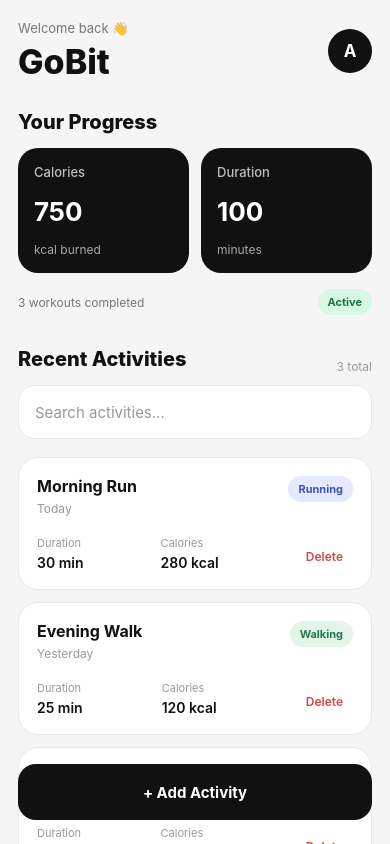
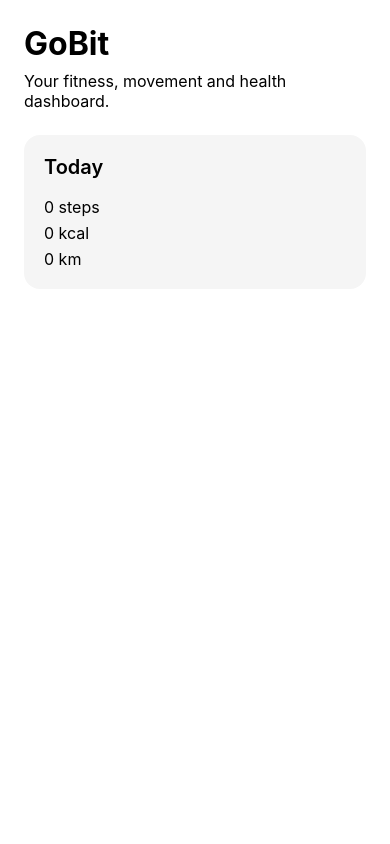
Before and after one commit to Asky03/Goobit, a React Native app: screen / in a window 390 px wide. Built offline with nearby package versions, Linux system fonts and the light colour scheme.

Commit message:
home screens widget updated

```diff
--- a/src/screens/HomeScreen.tsx
+++ b/src/screens/HomeScreen.tsx
@@ -1,375 +1,56 @@
-import React, { useMemo, useState } from "react";
-
-import {
-  Alert,
-  FlatList,
-  Pressable,
-  SafeAreaView,
-  StatusBar,
-  StyleSheet,
-  Text,
-  View,
-} from "react-native";
-
-import SummaryCard from "../components/SummaryCard";
-import ActivityCard from "../components/ActivityCard";
-import SearchBar from "../components/SearchBar";
-
-import { Activity } from "../models/Activity";
-import { colors } from "../constants/colors";
-
-const initialActivities: Activity[] = [
-  {
-    id: "1",
-    name: "Morning Run",
-    type: "Running",
-    duration: 30,
-    calories: 280,
-    date: "Today",
-  },
-
-  {
-    id: "2",
-    name: "Evening Walk",
-    type: "Walking",
-    duration: 25,
-    calories: 120,
-    date: "Yesterday",
-  },
-
-  {
-    id: "3",
-    name: "Strength Training",
-    type: "Gym",
-    duration: 45,
-    calories: 350,
-    date: "Yesterday",
-  },
-];
+import React from 'react';
+import { SafeAreaView, StyleSheet, Text, View } from 'react-native';
 
 export default function HomeScreen() {
-  const [activities, setActivities] =
-    useState<Activity[]>(initialActivities);
+  return (
+    <SafeAreaView style={styles.container}>
+      <View style={styles.content}>
+        <Text style={styles.title}>GoBit</Text>
 
-  const [search, setSearch] = useState("");
+        <Text style={styles.subtitle}>
+          Your fitness, movement and health dashboard.
+        </Text>
 
-  const totalDuration = useMemo(() => {
-    return activities.reduce(
-      (total, activity) => total + activity.duration,
-      0
-    );
-  }, [activities]);
-
-  const totalCalories = useMemo(() => {
-    return activities.reduce(
-      (total, activity) => total + activity.calories,
-      0
-    );
-  }, [activities]);
-
-  const filteredActivities = useMemo(() => {
-    const searchTerm = search.toLowerCase().trim();
-
-    if (!searchTerm) {
-      return activities;
-    }
-
-    return activities.filter((activity) => {
-      return (
-        activity.name.toLowerCase().includes(searchTerm) ||
-        activity.type.toLowerCase().includes(searchTerm)
-      );
-    });
-  }, [activities, search]);
-
-  function handleAddActivity() {
-    const newActivity: Activity = {
-      id: Date.now().toString(),
-      name: "New Workout",
-      type: "Running",
-      duration: 20,
-      calories: 180,
-      date: "Today",
-    };
-
-    setActivities((currentActivities) => [
-      newActivity,
-      ...currentActivities,
-    ]);
-  }
-
-  function handleDeleteActivity(id: string) {
-    Alert.alert(
-      "Delete activity",
-      "Are you sure you want to delete this activity?",
-      [
-        {
-          text: "Cancel",
-          style: "cancel",
-        },
-
-        {
-          text: "Delete",
-          style: "destructive",
-          onPress: () => {
-            setActivities((currentActivities) =>
-              currentActivities.filter(
-                (activity) => activity.id !== id
-              )
-            );
-          },
-        },
-      ]
-    );
-  }
-
-  return (
-    <SafeAreaView style={styles.safeArea}>
-      <StatusBar
-        barStyle="dark-content"
-        backgroundColor={colors.background}
-      />
-
-      <View style={styles.container}>
-        <FlatList
-          data={filteredActivities}
-          keyExtractor={(item) => item.id}
-          showsVerticalScrollIndicator={false}
-          contentContainerStyle={styles.listContent}
-          ListHeaderComponent={
-            <View>
-              <View style={styles.header}>
-                <View>
-                  <Text style={styles.greeting}>
-                    Welcome back 👋
-                  </Text>
-
-                  <Text style={styles.heading}>GoBit</Text>
-                </View>
-
-                <View style={styles.profileBadge}>
-                  <Text style={styles.profileText}>A</Text>
-                </View>
-              </View>
-
-              <Text style={styles.sectionTitle}>
-                Your Progress
-              </Text>
-
-              <View style={styles.summaryRow}>
-                <SummaryCard
-                  title="Calories"
-                  value={`${totalCalories}`}
-                  subtitle="kcal burned"
-                />
-
-                <View style={styles.summaryGap} />
-
-                <SummaryCard
-                  title="Duration"
-                  value={`${totalDuration}`}
-                  subtitle="minutes"
-                />
-              </View>
-
-              <View style={styles.statsRow}>
-                <Text style={styles.statsText}>
-                  {activities.length} workouts completed
-                </Text>
-
-                <View style={styles.statusBadge}>
-                  <Text style={styles.statusText}>Active</Text>
-                </View>
-              </View>
-
-              <View style={styles.sectionHeader}>
-                <Text style={styles.sectionTitle}>
-                  Recent Activities
-                </Text>
-
-                <Text style={styles.activityCount}>
-                  {filteredActivities.length} total
-                </Text>
-              </View>
-
-              <SearchBar
-                value={search}
-                onChangeText={setSearch}
-              />
-
-              <View style={styles.spacer} />
-            </View>
-          }
-          renderItem={({ item }) => (
-            <ActivityCard
-              activity={item}
-              onDelete={handleDeleteActivity}
-            />
-          )}
-          ListEmptyComponent={
-            <View style={styles.emptyState}>
-              <Text style={styles.emptyTitle}>
-                No activities found
-              </Text>
-
-              <Text style={styles.emptySubtitle}>
-                Try another search or add a workout.
-              </Text>
-            </View>
-          }
-        />
-
-        <Pressable
-          style={styles.addButton}
-          onPress={handleAddActivity}
-        >
-          <Text style={styles.addButtonText}>
-            + Add Activity
-          </Text>
-        </Pressable>
+        <View style={styles.card}>
+          <Text style={styles.cardTitle}>Today</Text>
+          <Text style={styles.cardText}>0 steps</Text>
+          <Text style={styles.cardText}>0 kcal</Text>
+          <Text style={styles.cardText}>0 km</Text>
+        </View>
       </View>
     </SafeAreaView>
   );
 }
 
 const styles = StyleSheet.create({
-  safeArea: {
-    flex: 1,
-    backgroundColor: colors.background,
-  },
-
   container: {
     flex: 1,
-    paddingHorizontal: 18,
+    backgroundColor: '#FFFFFF',
   },
-
-  listContent: {
-    paddingTop: 20,
-    paddingBottom: 100,
+  content: {
+    padding: 24,
   },
-
-  header: {
-    flexDirection: "row",
-    justifyContent: "space-between",
-    alignItems: "center",
-    marginBottom: 28,
+  title: {
+    fontSize: 32,
+    fontWeight: '700',
   },
-
-  greeting: {
-    color: colors.secondary,
-    fontSize: 13,
-    marginBottom: 5,
+  subtitle: {
+    marginTop: 8,
+    fontSize: 16,
   },
-
-  heading: {
-    color: colors.text,
-    fontSize: 34,
-    fontWeight: "800",
+  card: {
+    marginTop: 24,
+    padding: 20,
+    borderRadius: 16,
+    backgroundColor: '#F5F5F5',
   },
-
-  profileBadge: {
-    width: 44,
-    height: 44,
-    borderRadius: 22,
-    backgroundColor: colors.primary,
-    alignItems: "center",
-    justifyContent: "center",
+  cardTitle: {
+    fontSize: 20,
+    fontWeight: '600',
+    marginBottom: 12,
   },
-
-  profileText: {
-    color: "#FFFFFF",
-    fontSize: 17,
-    fontWeight: "700",
-  },
-
-  sectionTitle: {
-    color: colors.text,
-    fontSize: 20,
-    fontWeight: "800",
-    marginBottom: 14,
-  },
-
-  summaryRow: {
-    flexDirection: "row",
-  },
-
-  summaryGap: {
-    width: 12,
-  },
-
-  statsRow: {
-    flexDirection: "row",
-    justifyContent: "space-between",
-    alignItems: "center",
-    marginTop: 16,
-    marginBottom: 32,
-  },
-
-  statsText: {
-    color: colors.secondary,
-    fontSize: 12,
-  },
-
-  statusBadge: {
-    backgroundColor: colors.success,
-    paddingHorizontal: 10,
-    paddingVertical: 6,
-    borderRadius: 20,
-  },
-
-  statusText: {
-    color: colors.successText,
-    fontSize: 11,
-    fontWeight: "700",
-  },
-
-  sectionHeader: {
-    flexDirection: "row",
-    justifyContent: "space-between",
-    alignItems: "center",
-  },
-
-  activityCount: {
-    color: colors.mutedText,
-    fontSize: 12,
-  },
-
-  spacer: {
-    height: 18,
-  },
-
-  emptyState: {
-    alignItems: "center",
-    paddingVertical: 50,
-  },
-
-  emptyTitle: {
-    color: colors.text,
-    fontSize: 17,
-    fontWeight: "700",
-  },
-
-  emptySubtitle: {
-    color: colors.secondary,
-    fontSize: 13,
-    marginTop: 8,
-  },
-
-  addButton: {
-    position: "absolute",
-    bottom: 24,
-    left: 18,
-    right: 18,
-    height: 56,
-    borderRadius: 18,
-    backgroundColor: colors.primary,
-    alignItems: "center",
-    justifyContent: "center",
-  },
-
-  addButtonText: {
-    color: "#FFFFFF",
-    fontSize: 15,
-    fontWeight: "700",
+  cardText: {
+    fontSize: 16,
+    marginTop: 6,
   },
 });
```
